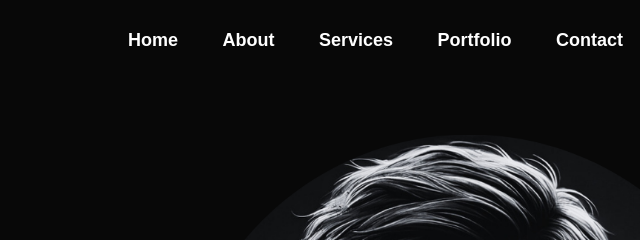
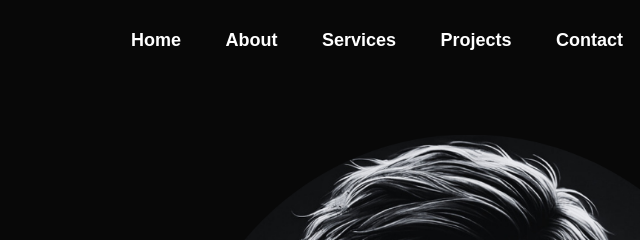
Before and after one commit to Aditya11o/aditya, a plain HTML site: page index.html in a window 1280 px wide. Shown: the top 240 px of the page, 509-1149 px from the left. Drawn offline with Linux system fonts and the light colour scheme.

Commit message:
change 19 line

```diff
--- a/index.html
+++ b/index.html
@@ -16,7 +16,7 @@
                     <li><b><a href="#header">Home</a></li></b>
                     <li><b><a href="#about">About</a></li></b>
                     <li><b><a href="#services">Services</a></li></b>
-                    <li><b><a href="#portfolio">Portfolio</a></li></b>
+                    <li><b><a href="#portfolio">Projects</a></li></b>
                     <li><b><a href="#contact">Contact</a></li></b>
                     <i class="fa-solid fa-xmark" onclick="closemenu()"></i>
                 </ul>
```
